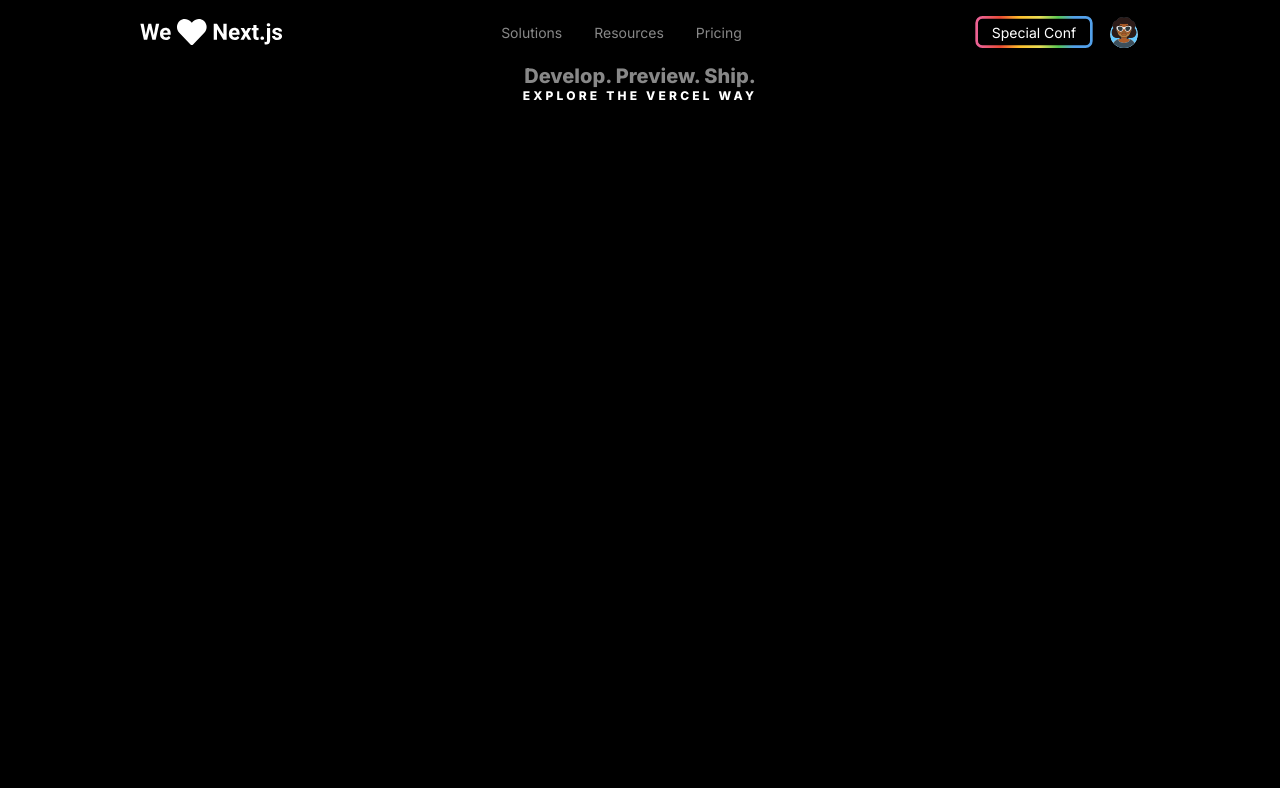
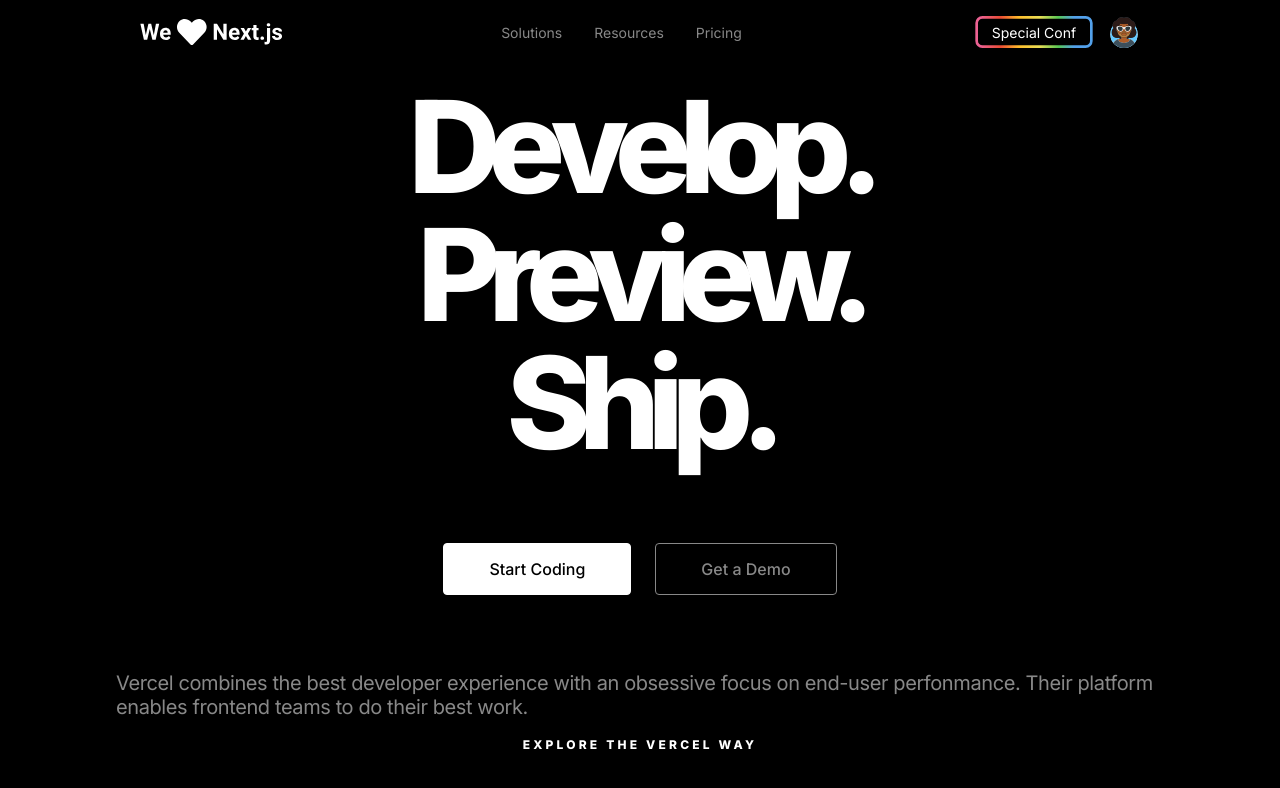
Before and after one commit to LeandroGCruzP/clone-vercel, a plain HTML site: page index.html in a window 1280 px wide. Drawn offline with Linux system fonts and the light colour scheme.

Commit message:
add styles on main

```diff
--- a/index.html
+++ b/index.html
@@ -46,14 +46,14 @@
           <span>Ship.</span>
         </h1>
 
-        <!-- <div class="buttons">
+        <div class="buttons">
           <button>Start Coding</button>
           <button class="outlined" >Get a Demo</button>
         </div>
 
         <h2>
           Vercel combines the best developer experience with an obsessive focus on end-user perfonmance. Their platform enables frontend teams to do their best work.
-        </h2> -->
+        </h2>
       </main>
 
       <footer>Explore the Vercel way</footer>
--- a/styles/_main.scss
+++ b/styles/_main.scss
@@ -2,7 +2,10 @@ main {
   max-width: 104.8rem;
 
   display: flex;
+  flex: 1;
   flex-direction: column;
+  align-items: center;
+  justify-content: center;
 
   h1 {
     display: flex;
@@ -15,4 +18,46 @@ main {
     letter-spacing: -1.24rem;
     color: var(--white);
   }
+
+  .buttons {
+    margin-top: 6.4rem;
+
+    display: flex;
+    align-items: center;
+
+    > button {
+      background: var(--white);
+      color: var(--black);
+      border-radius: 0.4rem;
+
+      margin: 1.2rem;
+      padding: 1.5rem 4.5rem;
+      border: 0.1rem solid var(--white);
+
+      font-size: 1.6rem;
+      font-weight: 500;
+
+      cursor: pointer;
+      transition: 0.2s ease-in;
+
+      &.outlined {
+        background: transparent;
+        color: var(--gray);
+        border: 0.1rem solid var(--gray);
+      }
+
+      &:hover {
+        background: transparent;
+        color: var(--white);
+        border: 0.1rem solid var(--white);
+      }
+    }
+  }
+
+  h2 {
+    margin-top: 6.4rem;
+    font-size: 2rem;
+    font-weight: 400;
+    letter-spacing: -0.04rem;
+  }
 }
```
Also changed, not shown: styles/styles.scss (+5 -5 lines), styles/styles.css, 2 other files.
